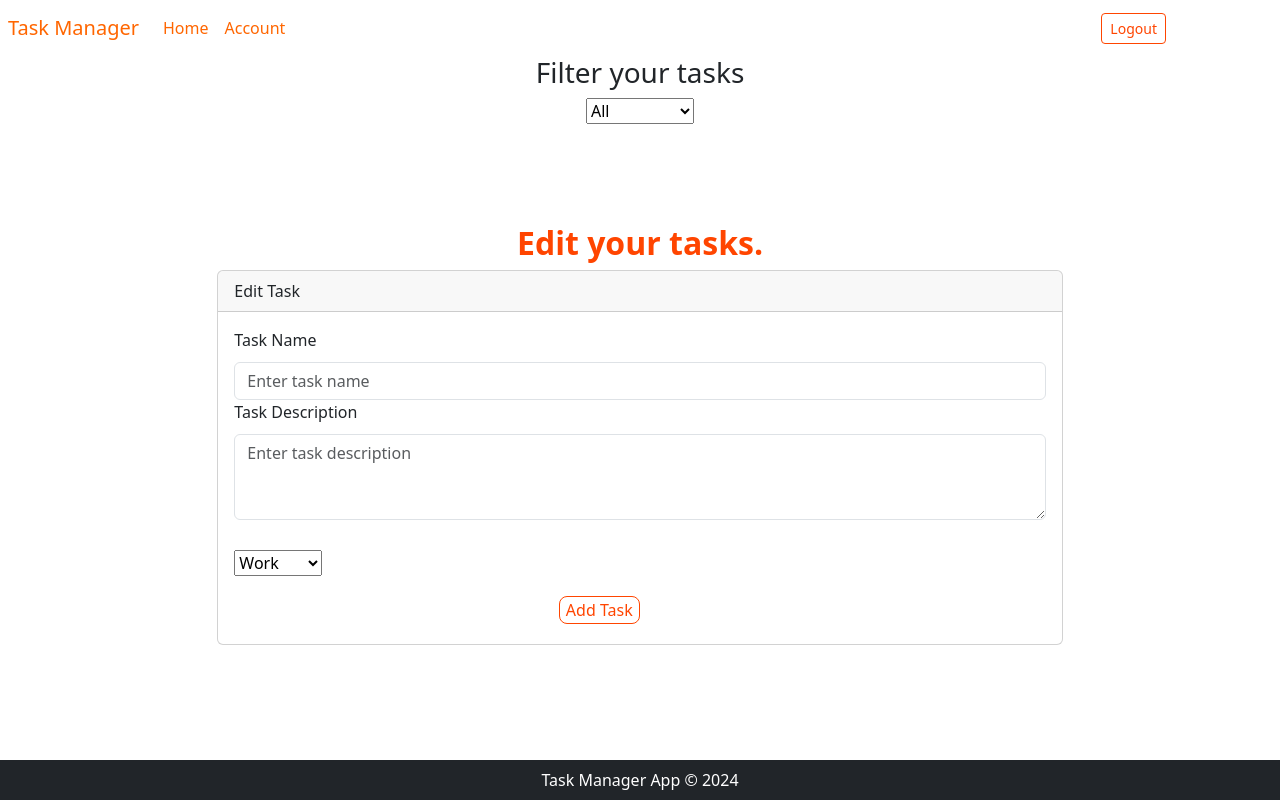
After one commit to maaz2412/Task-Manager-App, a Django app: page /edit/49/ in a window 1280 px wide. The commit adds this page. Run offline with Django 5.2, Linux system fonts and the light colour scheme; a user stored in the database is signed in; data comes from the database, SQL or seed files in the repository; both versions use the stored data as it was after the commit.

Commit message:
Made the app more user friendly, using cookies to store filter preferences. Also improved the frontend layout

```diff
--- a/task/models.py
+++ b/task/models.py
@@ -2,12 +2,23 @@ from django.db import models
 from django.contrib.auth.models import User
 # Create your models here.
 
+
 class Task(models.Model):
-    user = models.ForeignKey(User, on_delete=models.CASCADE,default=None, null=True)
-    name = models.CharField(max_length=100)
+    user = models.ForeignKey(User, on_delete=models.CASCADE, default=None, null=True)
+    name = models.CharField(max_length=100, null=True)
     description = models.CharField(max_length=600)
     status = models.BooleanField(default=False)
-    category = models.CharField(max_length=40, default=None, null=True)
+
+    class Category(models.TextChoices):
+        WORK = 'WK', 'Work'
+        STUDY = 'ST', 'Study'
+        PERSONAL = 'PR', 'Personal'
+
+    category = models.CharField(
+        max_length=2,
+        choices=Category.choices,
+        default=Category.PERSONAL,
+    )
 
     def __str__(self):
         return self.name
--- /dev/null
+++ b/task/scripts/orm_script.py
@@ -0,0 +1,5 @@
+from task.models import  Task
+from django.contrib.auth.models import User
+
+def run():
+    Task.objects.all().delete()
--- a/task/templates/base.html
+++ b/task/templates/base.html
@@ -22,17 +22,25 @@
             <li class="nav-item ml-2">
               <a class="nav-link" href="{% url 'register' %}" style="color:rgb(255, 102, 0);">Account</a>
             </li>
-            <li class="nav-item ml-2">
-              <a class="nav-link" href="{% url 'tasks' %}" style="color:rgb(255, 102, 0);">Your Tasks</a>
-            </li>
           </ul>
       {% if user.is_authenticated %}
-                <a href="{% url 'logout' %}" class="btn btn-sm" style="margin-left: 800px; background-color: white; color: orangered; border: 1px solid orangered; text-decoration: none;">Logout</a>
+          <a href="{% url 'logout' %}" class="btn btn-sm" style="margin-left: 800px; background-color: white; color: orangered; border: 1px solid orangered; text-decoration: none;">Logout</a>
         {% else %}
           <a href="{% url 'login' %}" class="btn btn-sm" style="margin-left: 800px; background-color: white; color: orangered; border: 1px solid orangered; text-decoration: none;">Login</a>
           {% endif %}
         </div>
       </nav>
+      <h3 style="text-align: center;">Filter your tasks</h3>
+      <div style="display: flex; align-items: center; justify-content: center; margin-bottom: 60px;">
+        <form id="filter-form" method="post" action="{% url 'set_cookie' %}">
+          {% csrf_token %}
+          <select name="filter" id="filtertasks" onchange="document.getElementById('filter-form').submit()">
+            <option value="all">All</option>
+            <option value="completed">Completed</option>
+            <option value="incomplete">Incomplete</option>
+          </select>
+        </form>
+      </div>
     {% block content %}
     {% endblock %}
 <footer class="fixed-bottom bg-dark py-2">
--- /dev/null
+++ b/task/templates/edit.html
@@ -0,0 +1,32 @@
+{% extends 'base.html' %}
+{% block content %}
+<div class="row mb-4" style="margin-top: 100px;">
+    <h2 style="color: orangered; font-weight: bolder; text-align: center;">Edit your tasks.</h2>
+     <div class="col-md-8 offset-md-2" style="padding-bottom: 20px;">
+       <div class="card">
+         <div class="card-header">
+           Edit Task
+         </div>
+         <div class="card-body" style="padding-bottom: 20px;">
+           <form method="post">
+             {% csrf_token %}
+             <div class="form-group">
+               <label for="taskName" style="margin-bottom: 10px;">Task Name</label>
+               <input type="text" class="form-control" id="taskName" name="task-name" placeholder="Enter task name">
+             </div>
+             <div class="form-group">
+               <label for="taskDescription" style="margin-bottom: 10px;">Task Description</label>
+               <textarea class="form-control" id="taskDescription"  rows="3" name="task-description" placeholder="Enter task description"></textarea>
+             </div>
+             <div class="form-group" style="margin-top: 30px;">
+               <select id="category" name="category">
+                 {% for category_id, category_name in categories %}
+                 <option value="{{ category_id }}">{{ category_name }}</option>
+                 {% endfor %}
+             </select>
+             </div>
+             <button type="submit" style="margin-left: 40%;  background-color: white; border-radius: 8px; color: orangered; border: 1px solid orangered; margin-top: 20px;">Add Task</button>
+           </form>
+         </div>
+       </div>
+{% endblock %}
--- a/task/urls.py
+++ b/task/urls.py
@@ -3,10 +3,12 @@ from .import views
 urlpatterns = [
     path('landing-page/',views.landing_page, name='landing-page'),
     path('home/', views.home_page, name='home'),
-    path('tasks/', views.tasks, name='tasks'),
     path('finished/<str:name>/', views.finished, name='finished'),
     path('register/', views.register, name='register'),
     path('login/', views.login_page, name='login'),
     path('logout/', views.logout_user, name='logout'),
-    path('delete/<str:name>/', views.delete_task, name='delete')
+    path('delete/<int:pk>/', views.delete_task, name='delete'),
+    path('edit/<int:pk>/', views.edit_task, name='edit'),
+    path('set_task_filter/', views.set_cookie, name='set_cookie'),
+    path('task_list/', views.task_list, name='task_list'),
 ]
--- a/task/views.py
+++ b/task/views.py
@@ -1,29 +1,55 @@
-from django.shortcuts import render, redirect
+from django.shortcuts import render, redirect , get_object_or_404
 from .models import Task
 from django.contrib.auth.models import User
 from django.contrib.auth import authenticate, login, logout
 from django.contrib import messages
 from django.contrib.auth.decorators import login_required
-# Create your views here.
+
+#Cookie setting view for filtering results
+def set_cookie(request):
+    if request.method == 'POST':
+        filter_value = request.POST.get('filter', 'all')
+        response = redirect('task_list')
+        response.set_cookie('task_filter', filter_value, max_age=30*24*60*60,
+                             httponly=True,       # Make the cookie HTTPOnly
+            secure=True,)
+        return response
+#Filtered Results(displayed based on value from cookie)
+def task_list(request):
+    filter_value = request.COOKIES.get('task_filter')
+    if filter_value == 'completed':
+        tasks = Task.objects.filter(status=True)
+    elif filter_value == 'incomplete':
+        tasks = Task.objects.filter(status=False)
+    else:
+        tasks = Task.objects.all()
+    return render(request, 'task_list.html', {'tasks': tasks, 'filter_value': filter_value})
+#Landing Page view(renders a template)
 def landing_page(request):
     return render(request, 'landing_page.html')
+#Main home page(user can add tasks, includes login required)
 @login_required(login_url='login')
 def home_page(request):
     if request.method == 'POST':
+        # If form is submitted, handle the task creation
         task_name = request.POST.get('task-name')
         task_description = request.POST.get('task-description')
-        category = request.POST.get('category')
+        category_value = request.POST.get('category')  # Assuming 'category' is the name of your select input
         user = request.user
-        new_task = Task(name = task_name, description=task_description, category=category, user=user)
+        # Create a new Task object with the selected category
+        new_task = Task(name=task_name, description=task_description, category=category_value, user=user)
         new_task.save()
-        print("Task saved")
-    return render(request, 'home.html')
+        response = redirect('home')
+        response.set_cookie('task-name', task_name)
+        return response
+    else:
+        # Fetch categories from the database
+        categories = Task.Category.choices  # Assuming Task is your model
+        task_name = request.COOKIES.get('task-name', None )
 
+        return render(request, 'home.html', {'categories': categories, 'task_name' : task_name})
 
-@login_required(login_url='login')
-def tasks(request):
-    tasks = Task.objects.filter(user=request.user)
-    return render(request, 'tasks.html' , {'tasks': tasks})
+#To mark tasks as completed
 def finished(request, name):
     user = request.user
     tasks_finished = Task.objects.get(user=user, name=name)
@@ -31,43 +57,67 @@ def finished(request, name):
     print("true")
     tasks_finished.save()
     return redirect('tasks')
+#user registration
 def register(request):
     if request.method == 'POST':
         username = request.POST.get('username')
         password = request.POST.get('password')
-        password2 = request.POST.get('confirm_password')
+        password_confirmation = request.POST.get('confirm_password')
         new_user = User.objects.create_user(username=username, password=password)
         new_user.save()
-        valid_user = authenticate(request, username=username, password=password)
-        if valid_user:
-            login(request,valid_user)
-            messages.success(request, 'Welcome Aboard')
-            return redirect('home')
+        if password == password_confirmation:
+            valid_user = authenticate(request, username=username, password=password)
+            if valid_user:
+                login(request,valid_user)
+                messages.success(request, 'Welcome Aboard')
+                return redirect('home')
         else:
-            message = messages.error(request, 'Please create an account')
+            messages.error(request, 'Please create an account','Recheck both passwords')
             return redirect('register')
     return render(request, 'register.html')
+
+#Login view
 def login_page(request):
     if request.method == 'POST':
         username= request.POST.get('username')
         password = request.POST.get('password')
-        print("Got Data")
-        login_user = authenticate(request, username=username, password=password)
-        print("User is authenticated")
-        if login_user is not None:
-            login(request,login_user)
-            print("User is logged in")
-            messages.success(request, 'Welcome aboard')
-            return redirect('home')
+        password2 = request.POST.get('confirm_password')
+        if password == password2:
+            login_user = authenticate(request, username=username, password=password)
+            if login_user is not None:
+                login(request,login_user)
+                print("User is logged in")
+                messages.success(request, 'Welcome aboard')
+                return redirect('home')
         else:
             messages.error(request, 'Wrong credential')
             return redirect('login')
     return render(request, 'login.html')
+#logout view
 def logout_user(request):
     logout(request)
-    return redirect('login')
-def delete_task(request, name):
+    response = redirect('login')
+    response.delete_cookie('task-name')
+    return response
+#Delete any task
+def delete_task(request, pk):
     user = request.user
-    tobe_deleted = Task.objects.get(user=user, name=name)
-    tobe_deleted.delete()
-    return redirect('tasks')
+    to_be_deleted = Task.objects.get(user=user, pk=pk)
+    to_be_deleted.delete()
+    return redirect('task_list')
+#Edit a task
+def edit_task(request, pk):
+    user = request.user
+    task_to_edit = Task.objects.get(user=user , pk=pk)
+    categories = Task.Category.choices
+    if request.method == 'POST':
+         task_to_edit.name = request.POST.get('task-name')
+         task_to_edit.description = request.POST.get('task-description')
+         task_to_edit.category = request.POST.get('category')
+        # Assuming 'category' is the name of your select input
+         task_id = task_to_edit.id
+         request.session['task_name'] = {task_id : task_to_edit.name}
+         task_to_edit.save()
+         return redirect('task_list')
+
+    return render(request,'edit.html', {'categories': categories})
--- a/taskmanager/settings.py
+++ b/taskmanager/settings.py
@@ -37,7 +37,8 @@ INSTALLED_APPS = [
     'django.contrib.sessions',
     'django.contrib.messages',
     'django.contrib.staticfiles',
-    'task'
+    'task',
+    'django_extensions',
 ]
 
 MIDDLEWARE = [
```
Also changed, not shown: task/templates/home.html (+10 -3 lines), task/templates/task_list.html (added, +14 -0 lines), task/templates/tasks.html (deleted, +0 -31 lines), db.sqlite3, task/admin.py (line endings or trailing spaces), task/migrations/0006_remove_task_category_category.py (added), task/migrations/0007_remove_category_task_task_category.py (added), task/migrations/0008_alter_task_category.py (added), task/migrations/0009_alter_task_category.py (added), task/migrations/0010_alter_task_category.py (added), task/migrations/0011_alter_task_category_delete_category.py (added), task/scripts/__init__.py (added).
